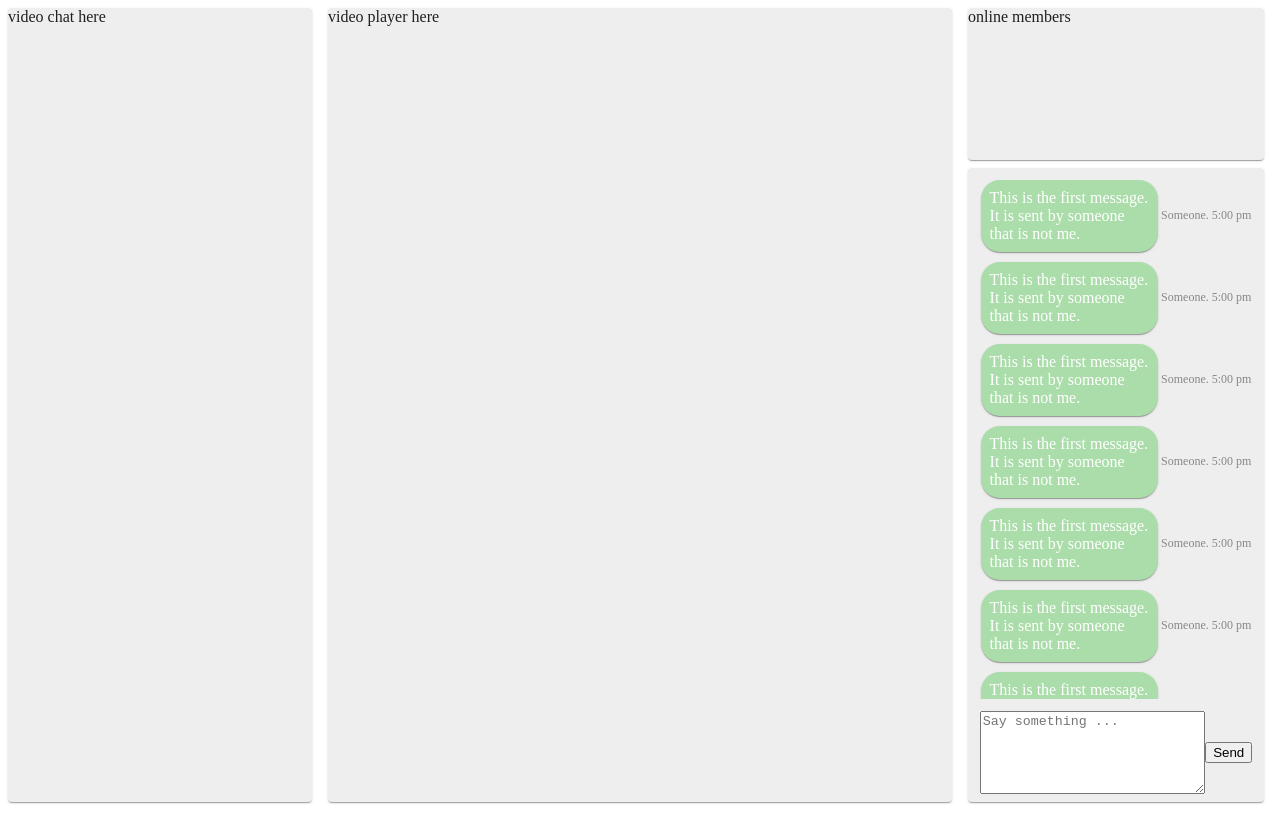
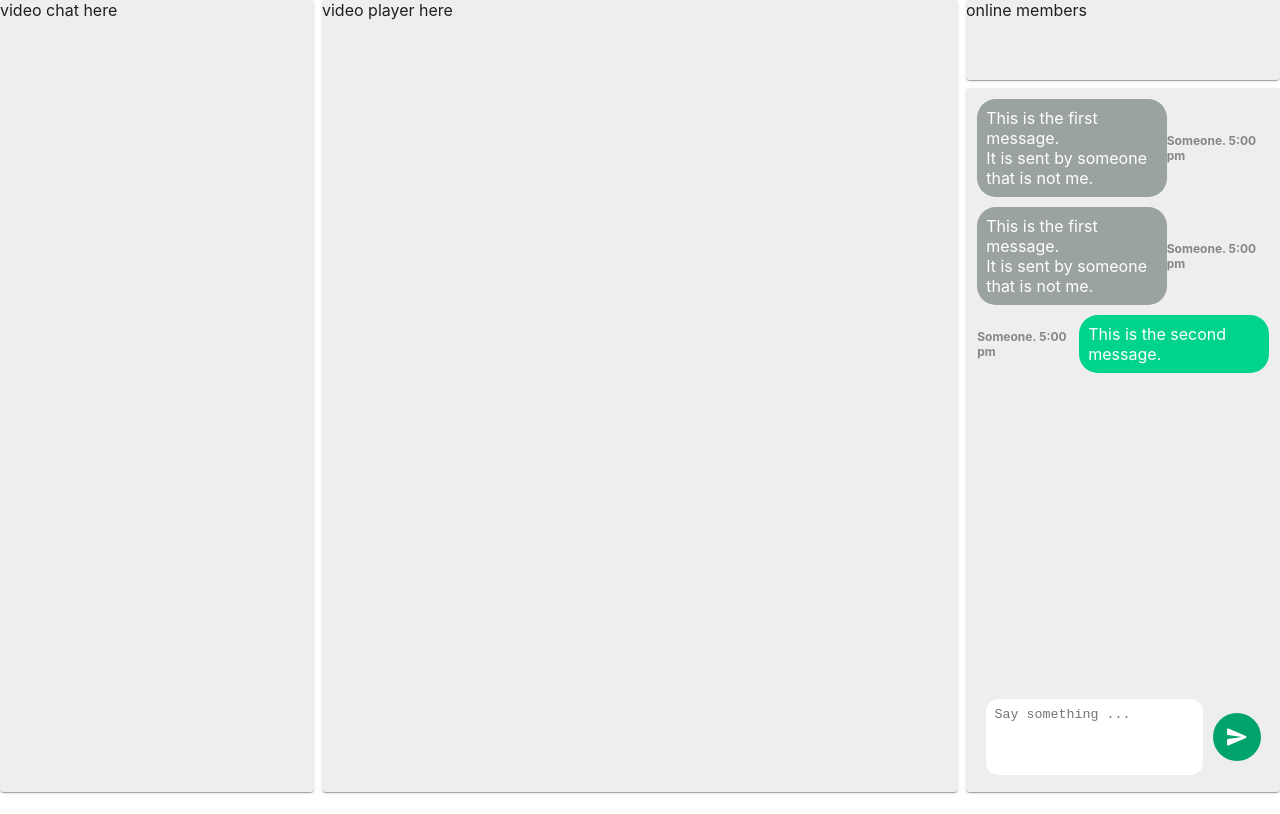
Before and after one commit to samya-ak/sync-it, a React (Create React App) app in the folder client/: page /rooms/1 in a window 1280 px wide. Built offline with nearby package versions, Linux system fonts and the light colour scheme.

Commit message:
fix layout design

```diff
--- a/client/src/App.js
+++ b/client/src/App.js
@@ -15,7 +15,9 @@ function App() {
       <div className="">
         <Switch>
           <Route exact path="/">
-            <Home />
+            <div className="center">
+              <Home />
+            </div>
           </Route>
           <Route exact path="/rooms/:id">
             <Room />
--- a/client/src/index.css
+++ b/client/src/index.css
@@ -1,13 +1,18 @@
+* {
+  margin: 0;
+  padding: 0;
+  box-sizing: border-box;
+}
 body {
-  margin: 0;
-  font-family: -apple-system, BlinkMacSystemFont, 'Segoe UI', 'Roboto', 'Oxygen',
-    'Ubuntu', 'Cantarell', 'Fira Sans', 'Droid Sans', 'Helvetica Neue',
+  font-family: -apple-system, BlinkMacSystemFont, "Segoe UI", "Roboto", "Oxygen",
+    "Ubuntu", "Cantarell", "Fira Sans", "Droid Sans", "Helvetica Neue",
     sans-serif;
   -webkit-font-smoothing: antialiased;
   -moz-osx-font-smoothing: grayscale;
+  overflow: hidden;
 }
 
 code {
-  font-family: source-code-pro, Menlo, Monaco, Consolas, 'Courier New',
+  font-family: source-code-pro, Menlo, Monaco, Consolas, "Courier New",
     monospace;
 }
--- a/client/src/index.js
+++ b/client/src/index.js
@@ -2,7 +2,7 @@ import React from "react";
 import ReactDOM from "react-dom";
 import App from "./App";
 import Store from "./components/Store";
-
+import "./index.css";
 ReactDOM.render(
   <React.StrictMode>
     <Store>
--- a/client/src/routes/Room.js
+++ b/client/src/routes/Room.js
@@ -6,6 +6,8 @@ import Paper from "@material-ui/core/Paper";
 import Card from "@material-ui/core/Card";
 import { TextareaAutosize } from "@material-ui/core";
 import CardContent from "@material-ui/core/CardContent";
+import IconButton from "@material-ui/core/IconButton";
+import SendRoundedIcon from "@material-ui/icons/SendRounded";
 
 const useStyles = makeStyles((theme) => ({
   root: {
@@ -30,8 +32,13 @@ const useStyles = makeStyles((theme) => ({
     width: "auto",
     maxWidth: "65%",
     borderRadius: "19px",
-    backgroundColor: "#ada",
     color: "white",
+  },
+  others: {
+    backgroundColor: "#9ba2a2",
+  },
+  yours: {
+    backgroundColor: "#00d48b",
   },
 }));
 
@@ -78,18 +85,25 @@ const Room = () => {
     //     <button>Send</button>
     //   </form>
     // </div>
-    <Grid container spacing={2} style={{ height: "100vh" }}>
-      <Grid item md={3}>
+    <Grid container style={{ height: "100vh" }} spacing={1}>
+      <Grid item md={3} sm={3}>
         <Paper className={classes.paper}>video chat here</Paper>
       </Grid>
-      <Grid item md={6}>
+      <Grid item md={6} sm={6}>
         <Paper className={classes.paper}>video player here</Paper>
       </Grid>
-      <Grid item container md={3} direction={"column"} spacing={1}>
-        <Grid item style={{ height: "20%" }}>
+      <Grid
+        item
+        container
+        md={3}
+        sm={3}
+        direction={"column"}
+        justify="space-between"
+      >
+        <Grid item style={{ height: "10vh" }}>
           <Paper className={classes.paper}>online members</Paper>
         </Grid>
-        <Grid item style={{ height: "80%" }}>
+        <Grid item style={{ height: "88vh" }}>
           <Paper
             className={classes.paper}
             style={{ padding: "0.7em", boxSizing: "border-box" }}
@@ -101,11 +115,14 @@ const Room = () => {
               <div
                 style={{
                   display: "flex",
-                  justifyContent: "space-around",
+                  justifyContent: "space-between",
                   marginBottom: "10px",
                 }}
               >
-                <Card className={classes.card}>
+                <Card
+                  className={`${classes.card} ${classes.others}`}
+                  elevation={0}
+                >
                   <CardContent style={{ padding: "9px" }}>
                     This is the first message. <br /> It is sent by someone that
                     is not me.
@@ -117,6 +134,7 @@ const Room = () => {
                     alignItems: "center",
                     display: "flex",
                     color: " #878785",
+                    fontWeight: "bold",
                   }}
                 >
                   Someone. 5:00 pm
@@ -129,7 +147,10 @@ const Room = () => {
                   marginBottom: "10px",
                 }}
               >
-                <Card className={classes.card}>
+                <Card
+                  className={`${classes.card} ${classes.others}`}
+                  elevation={0}
+                >
                   <CardContent style={{ padding: "9px" }}>
                     This is the first message. <br /> It is sent by someone that
                     is not me.
@@ -141,150 +162,7 @@ const Room = () => {
                     alignItems: "center",
                     display: "flex",
                     color: " #878785",
-                  }}
-                >
-                  Someone. 5:00 pm
-                </div>
-              </div>
-              <div
-                style={{
-                  display: "flex",
-                  justifyContent: "space-around",
-                  marginBottom: "10px",
-                }}
-              >
-                <Card className={classes.card}>
-                  <CardContent style={{ padding: "9px" }}>
-                    This is the first message. <br /> It is sent by someone that
-                    is not me.
-                  </CardContent>
-                </Card>
-                <div
-                  style={{
-                    fontSize: "12px",
-                    alignItems: "center",
-                    display: "flex",
-                    color: " #878785",
-                  }}
-                >
-                  Someone. 5:00 pm
-                </div>
-              </div>
-              <div
-                style={{
-                  display: "flex",
-                  justifyContent: "space-around",
-                  marginBottom: "10px",
-                }}
-              >
-                <Card className={classes.card}>
-                  <CardContent style={{ padding: "9px" }}>
-                    This is the first message. <br /> It is sent by someone that
-                    is not me.
-                  </CardContent>
-                </Card>
-                <div
-                  style={{
-                    fontSize: "12px",
-                    alignItems: "center",
-                    display: "flex",
-                    color: " #878785",
-                  }}
-                >
-                  Someone. 5:00 pm
-                </div>
-              </div>
-              <div
-                style={{
-                  display: "flex",
-                  justifyContent: "space-around",
-                  marginBottom: "10px",
-                }}
-              >
-                <Card className={classes.card}>
-                  <CardContent style={{ padding: "9px" }}>
-                    This is the first message. <br /> It is sent by someone that
-                    is not me.
-                  </CardContent>
-                </Card>
-                <div
-                  style={{
-                    fontSize: "12px",
-                    alignItems: "center",
-                    display: "flex",
-                    color: " #878785",
-                  }}
-                >
-                  Someone. 5:00 pm
-                </div>
-              </div>
-              <div
-                style={{
-                  display: "flex",
-                  justifyContent: "space-around",
-                  marginBottom: "10px",
-                }}
-              >
-                <Card className={classes.card}>
-                  <CardContent style={{ padding: "9px" }}>
-                    This is the first message. <br /> It is sent by someone that
-                    is not me.
-                  </CardContent>
-                </Card>
-                <div
-                  style={{
-                    fontSize: "12px",
-                    alignItems: "center",
-                    display: "flex",
-                    color: " #878785",
-                  }}
-                >
-                  Someone. 5:00 pm
-                </div>
-              </div>
-              <div
-                style={{
-                  display: "flex",
-                  justifyContent: "space-around",
-                  marginBottom: "10px",
-                }}
-              >
-                <Card className={classes.card}>
-                  <CardContent style={{ padding: "9px" }}>
-                    This is the first message. <br /> It is sent by someone that
-                    is not me.
-                  </CardContent>
-                </Card>
-                <div
-                  style={{
-                    fontSize: "12px",
-                    alignItems: "center",
-                    display: "flex",
-                    color: " #878785",
-                  }}
-                >
-                  Someone. 5:00 pm
-                </div>
-              </div>
-              <div
-                style={{
-                  display: "flex",
-                  justifyContent: "space-around",
-                  marginBottom: "10px",
-                }}
-              >
-                <Card className={classes.card}>
-                  <CardContent style={{ padding: "9px" }}>
-                    This is the first message. <br /> It is sent by someone that
-                    is not me.
-                  </CardContent>
-                </Card>
-                <div
-                  style={{
-                    fontSize: "12px",
-                    alignItems: "center",
-                    display: "flex",
-                    color: " #878785",
+                    fontWeight: "bold",
                   }}
                 >
                   Someone. 5:00 pm
@@ -297,7 +175,10 @@ const Room = () => {
                   flexDirection: "row-reverse",
                 }}
               >
-                <Card className={classes.card}>
+                <Card
+                  className={`${classes.card} ${classes.yours}`}
+                  elevation={0}
+                >
                   <CardContent style={{ padding: "9px" }}>
                     This is the second message.
                   </CardContent>
@@ -308,6 +189,7 @@ const Room = () => {
                     alignItems: "center",
                     display: "flex",
                     color: " #878785",
+                    fontWeight: "bold",
                   }}
                 >
                   Someone. 5:00 pm
@@ -326,11 +208,30 @@ const Room = () => {
               }}
             >
               <TextareaAutosize
-                style={{ height: "100%", width: "80%" }}
+                rowsMin={4}
+                rowsMax={4}
+                style={{
+                  width: "75%",
+                  outline: "none",
+                  resize: "none",
+                  borderColor: "#eee",
+                  borderRadius: "13px",
+                  padding: "8px",
+                }}
                 aria-label="empty textarea"
                 placeholder="Say something ..."
               />
-              <button>Send</button>
+
+              <IconButton
+                aria-label="send message"
+                component="span"
+                style={{
+                  color: "#fff",
+                  backgroundColor: "#00a36b",
+                }}
+              >
+                <SendRoundedIcon />
+              </IconButton>
             </div>
           </Paper>
         </Grid>
--- a/package.json
+++ b/package.json
@@ -21,6 +21,7 @@
   },
   "homepage": "https://github.com/samya-ak/sync-it#readme",
   "dependencies": {
+    "@material-ui/icons": "^4.11.2",
     "dotenv": "^8.2.0",
     "express": "^4.17.1",
     "socket.io": "^4.0.1"
```
Also changed, not shown: 1 other file (tests, documents, lock files or other folders).
